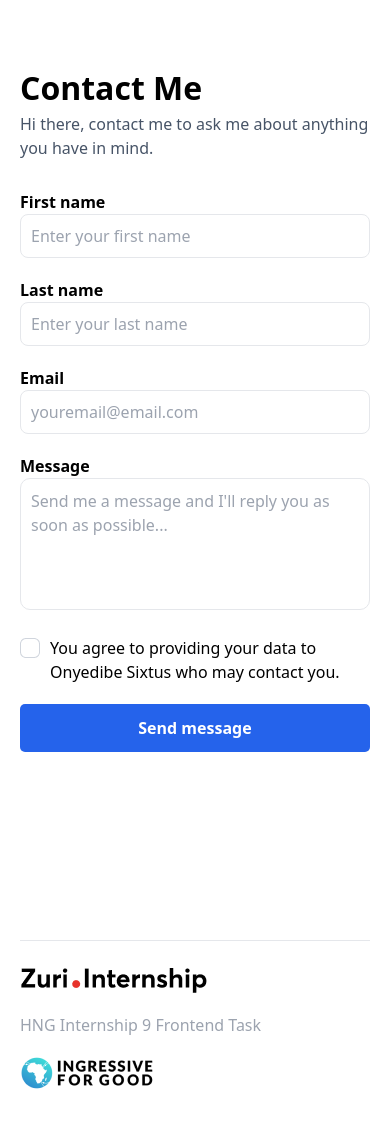
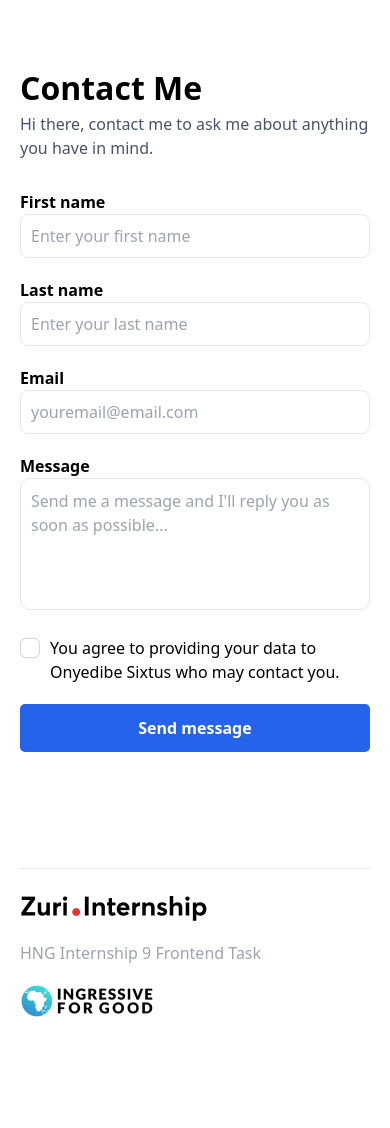
Before and after one commit to Xys-Tus/Linktree-reactjs_HNG9, a React (Create React App) app: page /contact in a window 390 px wide. Shown: the top 1128 px of the page. After the commit the page ends 1028 px from the top, so only its background shows below. Built offline with nearby package versions, Linux system fonts and the light colour scheme.

Commit message:
Fix: Fixing the mobile quirky behaviour.

```diff
--- a/src/components/Contact.js
+++ b/src/components/Contact.js
@@ -186,8 +186,19 @@ const Home = () => {
             </button>
           </form>
         </div>
+        <div className="px-[20px] md:px-[40px] mb-[50px] md:mb-0 mt-[96px] w-full">
+          <footer className="flex justify-between md:items-center flex-col md:flex-row border-t h-[160px]">
+            <div className="zuri my-[20px] md:my-0">
+              <img src={Zuri} alt="" />
+            </div>
+            <p className="text-gray-400">HNG Internship 9 Frontend Task</p>
+            <div className="I4g my-[20px] md:my-0">
+              <img src={I4G} alt="" />
+            </div>
+          </footer>
+        </div>
       </div>
-      <div className="px-[20px] md:px-[40px] mb-[50px] md:mb-0 mt-[96px]">
+      {/* <div className="px-[20px] md:px-[40px] mb-[50px] md:mb-0 mt-[96px]">
         <footer className="flex justify-between md:items-center flex-col md:flex-row border-t h-[160px]">
           <div className="zuri my-[20px] md:my-0">
             <img src={Zuri} alt="" />
@@ -197,7 +208,7 @@ const Home = () => {
             <img src={I4G} alt="" />
           </div>
         </footer>
-      </div>
+      </div> */}
     </>
   );
 };
```
